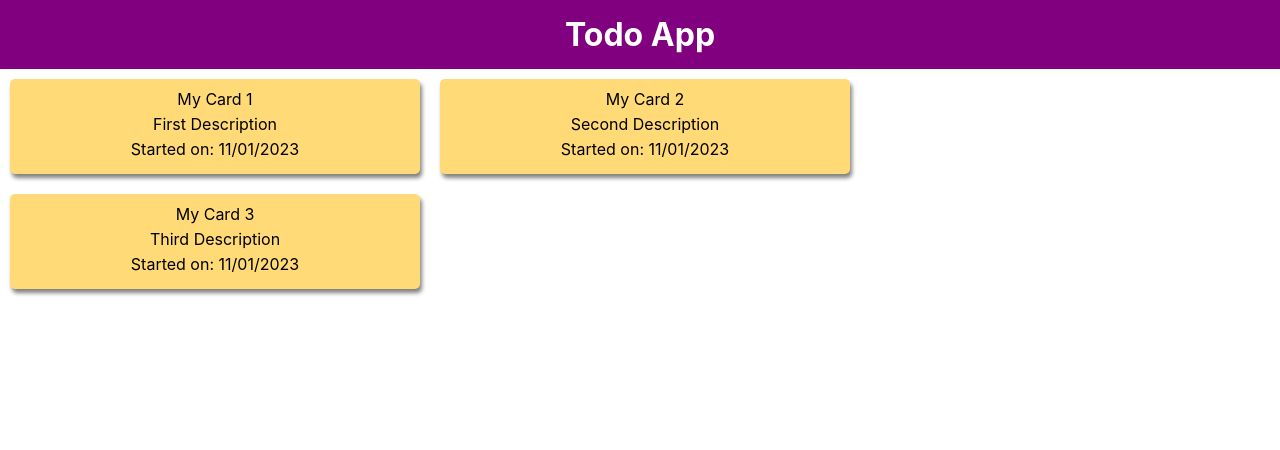
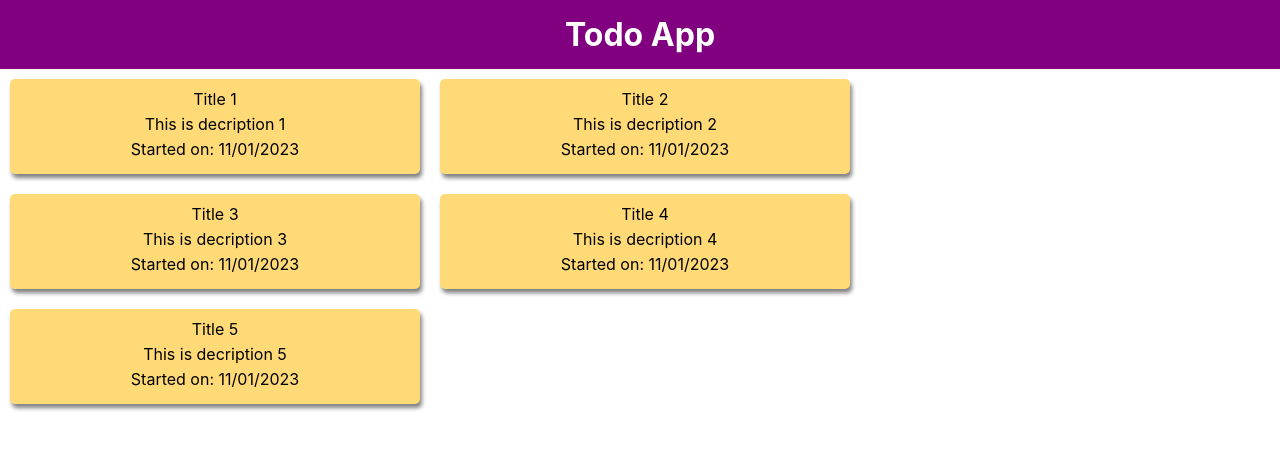
Before and after one commit to RAakter/basic-react-app, a React (Create React App) app: page / in a window 1280 px wide. Shown: the top 450 px of the page. Built offline with nearby package versions, Linux system fonts and the light colour scheme.

Commit message:
T9 : Mapping data to components

```diff
--- a/src/App.js
+++ b/src/App.js
@@ -2,13 +2,24 @@ import logo from './logo.svg';
 import './App.css';
 import React from 'react';
 import Card from './Components/Card';
+import Data from './data.json'
 
 function App() {
+  // console.log(Data);
+  let items = [];
+
+  // for(let x=0; x<Data.length; x++){
+  //   items.push( <Card titleTxt={Data[x].title} desText={Data[x].desc}/>)
+  // }
+
+  //data mapping
+   items = Data.map((item, index)=> <Card key={index} titleTxt={item.title} desText={item.desc}/>)
     return <div>
       <h1 className='headingStyle'>Todo App</h1>
-      <Card titleTxt="My Card 1" desText="First Description"/>
+      {/* <Card titleTxt="My Card 1" desText="First Description"/>
       <Card titleTxt="My Card 2" desText="Second Description"/>
-      <Card titleTxt="My Card 3" desText="Third Description"/>
+      <Card titleTxt="My Card 3" desText="Third Description"/> */}
+      {items}
     </div>
 }
 
--- /dev/null
+++ b/src/data.json
@@ -0,0 +1,22 @@
+[
+    {
+        "title": "Title 1",
+        "desc": "This is decription 1"
+    },
+    {
+        "title": "Title 2",
+        "desc": "This is decription 2"
+    },
+    {
+        "title": "Title 3",
+        "desc": "This is decription 3"
+    },
+    {
+        "title": "Title 4",
+        "desc": "This is decription 4"
+    },
+    {
+        "title": "Title 5",
+        "desc": "This is decription 5"
+    }
+]
```
